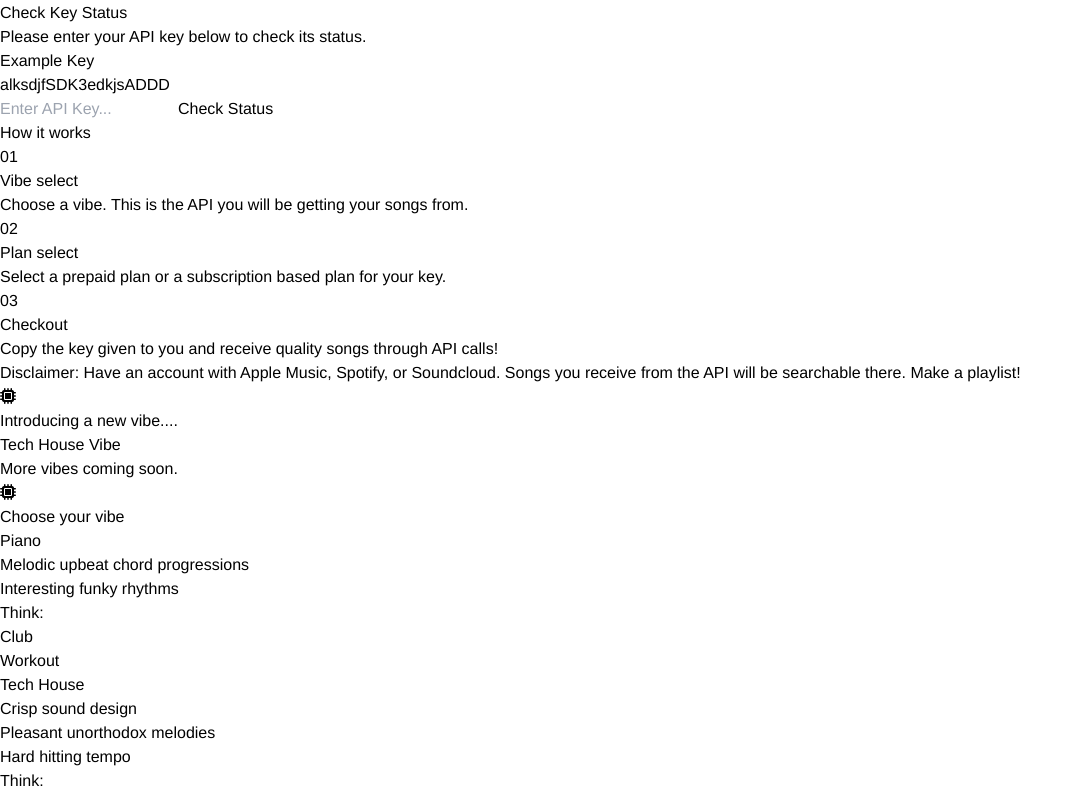
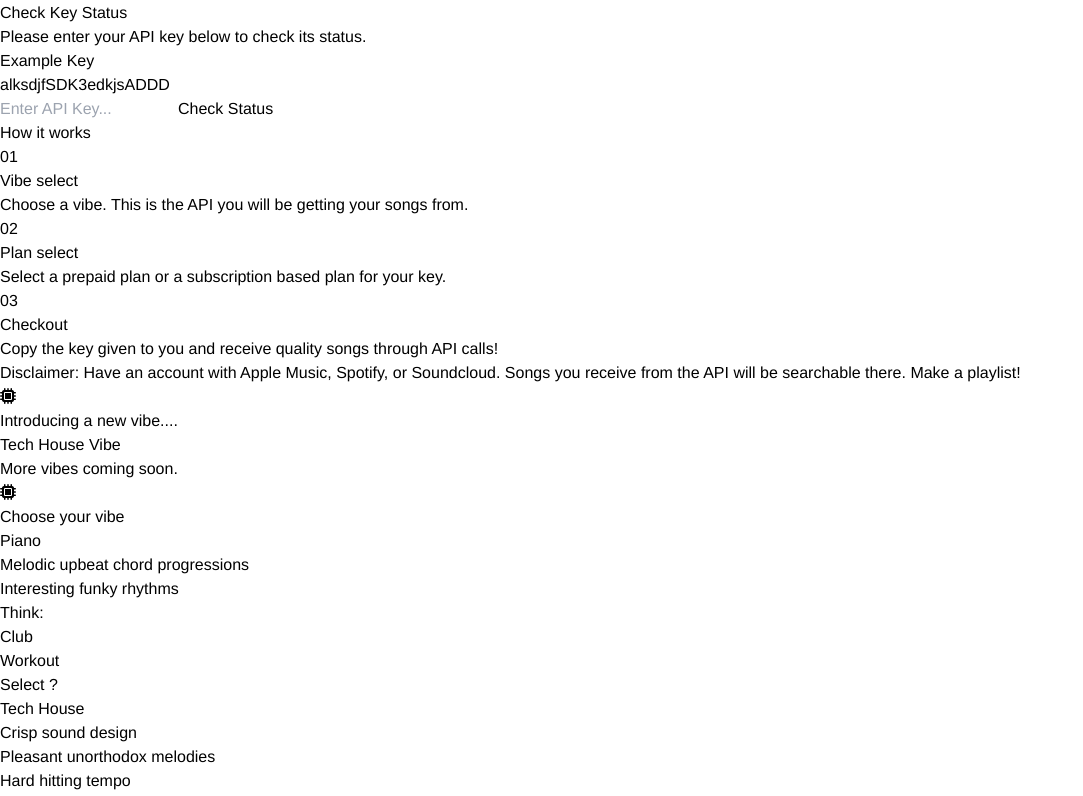
Before and after one commit to nickmcc90/Spotify-song-api, a React (Vite) app in the folder client/: page / in a window 1280 px wide. Shown: the part 662-1458 px from the top of the page, without its empty margins (0-1083 px from the left). Built offline with nearby package versions, Linux system fonts and the light colour scheme.

Commit message:
added page color changing for the piano vibe. Also added  vibe checkout variables

```diff
--- a/client/src/App.jsx
+++ b/client/src/App.jsx
@@ -6,10 +6,13 @@ import StatusCheck from './components/statuscheck'
 import HowItWorks from './components/howitworks'
 import Updates from './components/updates'
 import VibeSection from './components/vibesection'
+import ColorChanger from './components/colorchanger'
 
 function App() {
 
   const [backendData, setbackendData] = useState([{}])
+
+  const [vibeCheckout, setVibeCheckout] = useState(null)
 
   // useEffect(() => {
   //   async function grabBackend() {
@@ -27,11 +30,11 @@ function App() {
         <Hero />
       </div>
       <StatusCheck />
-      <div className='bg-gradient-to-b from-[#000000] from-10% via-[#170a35] via-60% to-[#421e97] min-h-screen w-full'>
+      <ColorChanger vibeCheckout={vibeCheckout}>
         <HowItWorks />
         <Updates />
-        <VibeSection />
-      </div>
+        <VibeSection vibeCheckout={vibeCheckout} setVibeCheckout={setVibeCheckout}/>
+      </ColorChanger>
 
     </>
   )
--- /dev/null
+++ b/client/src/components/colorchanger.jsx
@@ -0,0 +1,33 @@
+import React from 'react'
+
+function ColorChanger(props) {
+
+  const { children, vibeCheckout } = props
+
+  return (
+    <>
+      {vibeCheckout === null && (
+        <div className='bg-gradient-to-b from-[#000000] from-10% via-[#170a35] via-60% to-[#421e97] min-h-screen w-full'>
+          {children}
+        </div>
+      )}
+      {vibeCheckout === "piano" && (
+        <div className='bg-gradient-to-b from-[#000000] from-10% via-[#0a124a] via-60% to-blue-500 min-h-screen w-full'>
+          {children}
+        </div>
+      )}
+      {vibeCheckout === "tech" && (
+        <div className='bg-gradient-to-b from-[#000000] from-10% via-[#013a07] via-60% to-green-500 min-h-screen w-full'>
+          {children}
+        </div>
+      )}
+      {vibeCheckout === "80s" && (
+        <div className='bg-gradient-to-b from-[#000000] from-10% via-[#3c074a] via-60% to-[#c32bff] min-h-screen w-full'>
+          {children}
+        </div>
+      )}
+    </>
+  )
+}
+
+export default ColorChanger
--- a/client/src/components/vibesection.jsx
+++ b/client/src/components/vibesection.jsx
@@ -1,13 +1,15 @@
 import React, { useRef, useState } from 'react'
 
 
-function VibeSection() {
+function VibeSection(props) {
 
   const firstvibe = useRef()
   const secondvibe = useRef()
   const thirdvibe = useRef()
 
   const [vibeTile, setVibeTile] = useState("piano")
+
+  const { vibeCheckout, setVibeCheckout } = props
 
   const handleScrollToFirst = () => {
     firstvibe.current.scrollIntoView({
@@ -34,7 +36,7 @@ function VibeSection() {
       block: 'nearest',
       inline: 'center'
     })
-    setVibeTile("baddy")
+    setVibeTile("80s")
   }
 
 
@@ -61,6 +63,12 @@ function VibeSection() {
                 <div>Workout</div>
               </div>
             </div>
+            <button className={`border py-2 px-4 hover:bg-white hover:text-black
+            duration-300` + ` ${vibeCheckout === "piano" ? "border-blue-500 text-blue-500" : "border-white text-white"}`}
+              onClick={() => vibeCheckout === "piano" ? setVibeCheckout(null) : setVibeCheckout("piano")}
+            >
+              {vibeCheckout === "piano" ? "Selected." : "Select ?"}
+            </button>
           </div>
 
           <div ref={secondvibe} className='snap-center w-[100%] text-center flex-none text-white flex-col'>
@@ -105,7 +113,7 @@ function VibeSection() {
         onClick={handleScrollToFirst}></button>
         <button className={`h-3 w-3 rounded-full ${vibeTile === "tech" ?  'bg-green-500' : 'bg-slate-700'}`}
         onClick={handleScrollToSecond}></button>
-        <button className={`h-3 w-3 rounded-full ${vibeTile === "baddy" ?  'bg-[#c32bff]' : 'bg-slate-700'}`}
+        <button className={`h-3 w-3 rounded-full ${vibeTile === "80s" ?  'bg-[#c32bff]' : 'bg-slate-700'}`}
         onClick={handleScrollToThird}></button>
       </div>
     </div>
```
Also changed, not shown: 1 other file (tests, documents, lock files or other folders).
